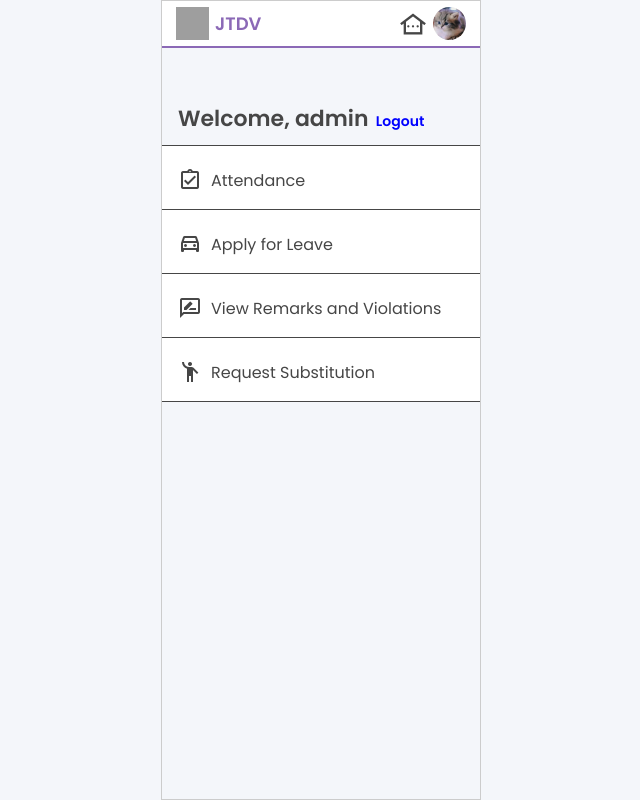
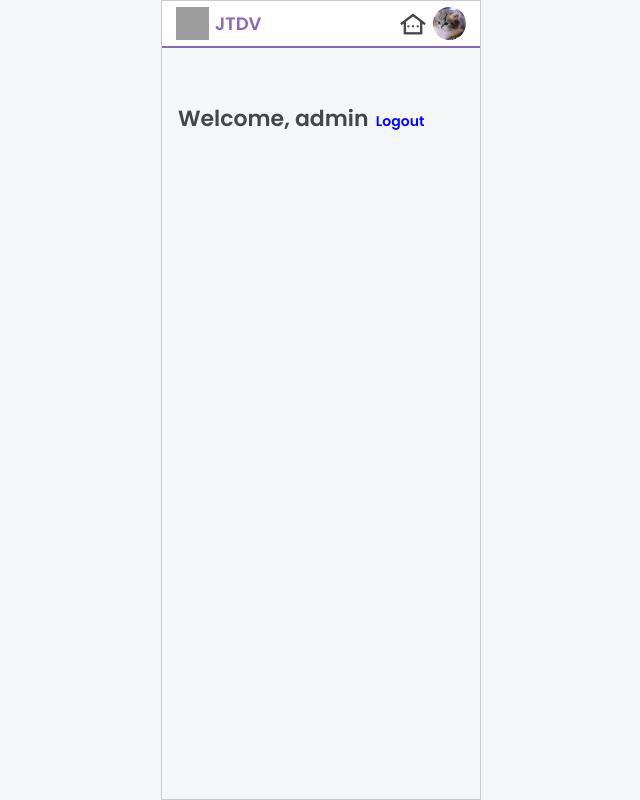
Before and after one commit to VawnDyu/Login-System, a PHP site: page /dashboard.php in a window 1280 px wide. Shown: the whole page, without its empty margins (319-959 px from the left). Run offline with PHP 8.4, Linux system fonts and the light colour scheme; a user stored in the database is signed in; grey boxes are pictures that could not be loaded.

Commit message:
Add files via upload

```diff
--- a/dashboard.php
+++ b/dashboard.php
@@ -9,7 +9,7 @@
     <meta http-equiv="X-UA-Compatible" content="IE=edge">
     <meta name="viewport" content="width=device-width, initial-scale=1.0">
     <link href="https://fonts.googleapis.com/css?family=Material+Icons|Material+Icons+Outlined|Material+Icons+Two+Tone|Material+Icons+Round|Material+Icons+Sharp" rel="stylesheet">
-    <link rel="stylesheet" href="main.css">
+    <link rel="stylesheet" href="css/sass/main.css">
     <link rel="icon" href="css/img/icon.png" type="image/png">
     <!-- <script src='script.js' defer></script> -->
     <title>Dashboard</title>
@@ -29,14 +29,6 @@
         <div class="main-header">
             <header>Welcome,<span> <?php echo $session_name; echo '<a href="includes/logout.inc.php" class="logout"> Logout</a>'; ?></span></header>
         </div>
-        <div class="content">
-            <ul>
-                <a href="#"><li class="first"><span class="material-icons-outlined">assignment_turned_in</span>Attendance</li></a>
-                <a href="apply_for_leave.php"><li><span class="material-icons-outlined">time_to_leave</span>Apply for Leave</li></a>
-                <a href="#"><li><span class="material-icons-outlined">rate_review</span>View Remarks and Violations</li></a>
-                <a href="#"><li><span class="material-icons-outlined">emoji_people</span>Request Substitution</li></a>
-            </ul>
-        </div>
     </div>
 </body>
 </html>
```
Also changed, not shown: index.php (+6 -3 lines).
